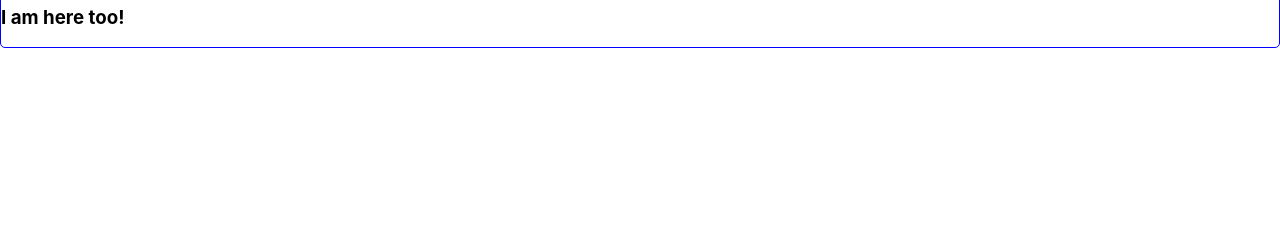
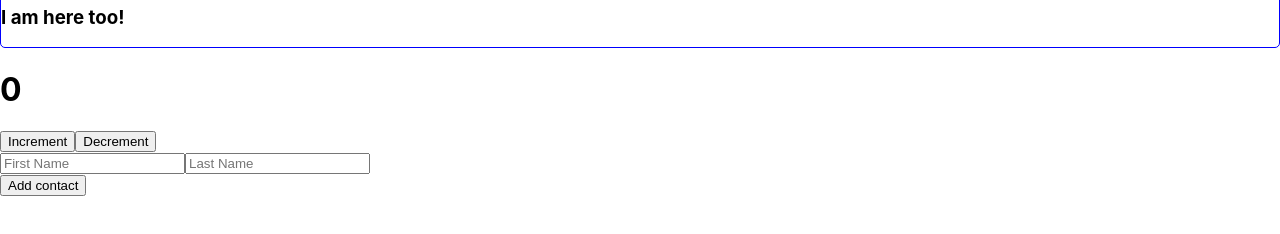
Before and after one commit to mrsir52/prop-types, a React (Create React App) app: page / in a window 1280 px wide. Shown: the part 402-636 px from the top of the page. Built offline with nearby package versions, Linux system fonts and the light colour scheme.

Commit message:
more hooks

```diff
--- a/src/App.js
+++ b/src/App.js
@@ -22,6 +22,8 @@
 import React from "react"
 import RoundedImg from "./RoundedImg"
 import Callout from "./Callout"
+import Count from "./Count"
+import Name from "./Name"
 
 function App() {
     return (
@@ -33,6 +35,8 @@
             <Callout>
               <h3>I am here too!</h3>
             </Callout>
+            <Count />
+            <Name />
         </div>
     )
 }
--- /dev/null
+++ b/src/Count.js
@@ -0,0 +1,23 @@
+
+import React, {useState} from "react"
+
+function Count () {
+    const [count, setCount] = useState(0)
+
+    function increment() {
+        setCount(prevCount => prevCount + 1)
+    }
+    function decrement() {
+        setCount(prevCount => prevCount - 1)
+    }
+
+    return (
+        <div>
+            <h1>{count}</h1>
+            <button onClick={increment}>Increment</button>
+            <button onClick={decrement}>Decrement</button>
+        </div>
+    )
+}
+
+export default Count
--- /dev/null
+++ b/src/Name.js
@@ -0,0 +1,42 @@
+import React, {useState} from "react"
+
+function Name() {
+    const [inputData, setInputData] = useState({firstName: "", lastName: ""})
+    const [contactsData, setContactsData] = useState([])
+
+    function handleChange(event) {
+        const {name, value} = event.target
+        setInputData(prevInputData => ({...prevInputData, [name]: value}))
+    }
+
+    function handleSubmit(event) {
+        event.preventDefault()
+        setContactsData(prevContacts => [...prevContacts, inputData])
+    }
+
+    const contacts = contactsData.map(contact => <h2 key={contact.firstName + contact.lastName}>{contact.firstName} {contact.lastName}</h2>)
+
+    return (
+        <>
+            <form onSubmit={handleSubmit}>
+                <input
+                    placeholder="First Name"
+                    name="firstName"
+                    value={inputData.firstName}
+                    onChange={handleChange}
+                />
+                <input
+                    placeholder="Last Name"
+                    name="lastName"
+                    value={inputData.lastName}
+                    onChange={handleChange}
+                />
+                <br />
+                <button>Add contact</button>
+            </form>
+            {contacts}
+        </>
+    )
+}
+
+export default Name
```
